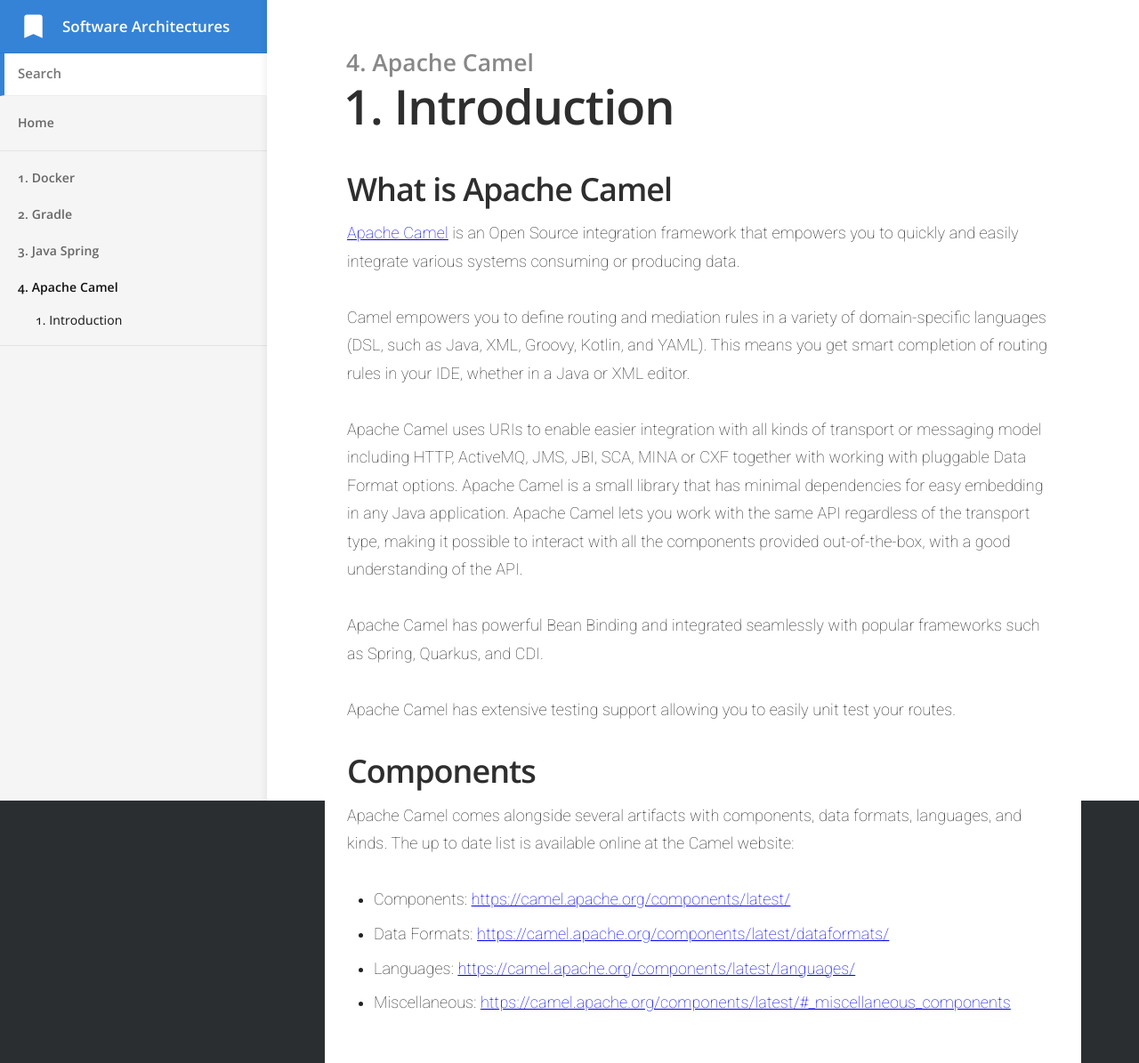
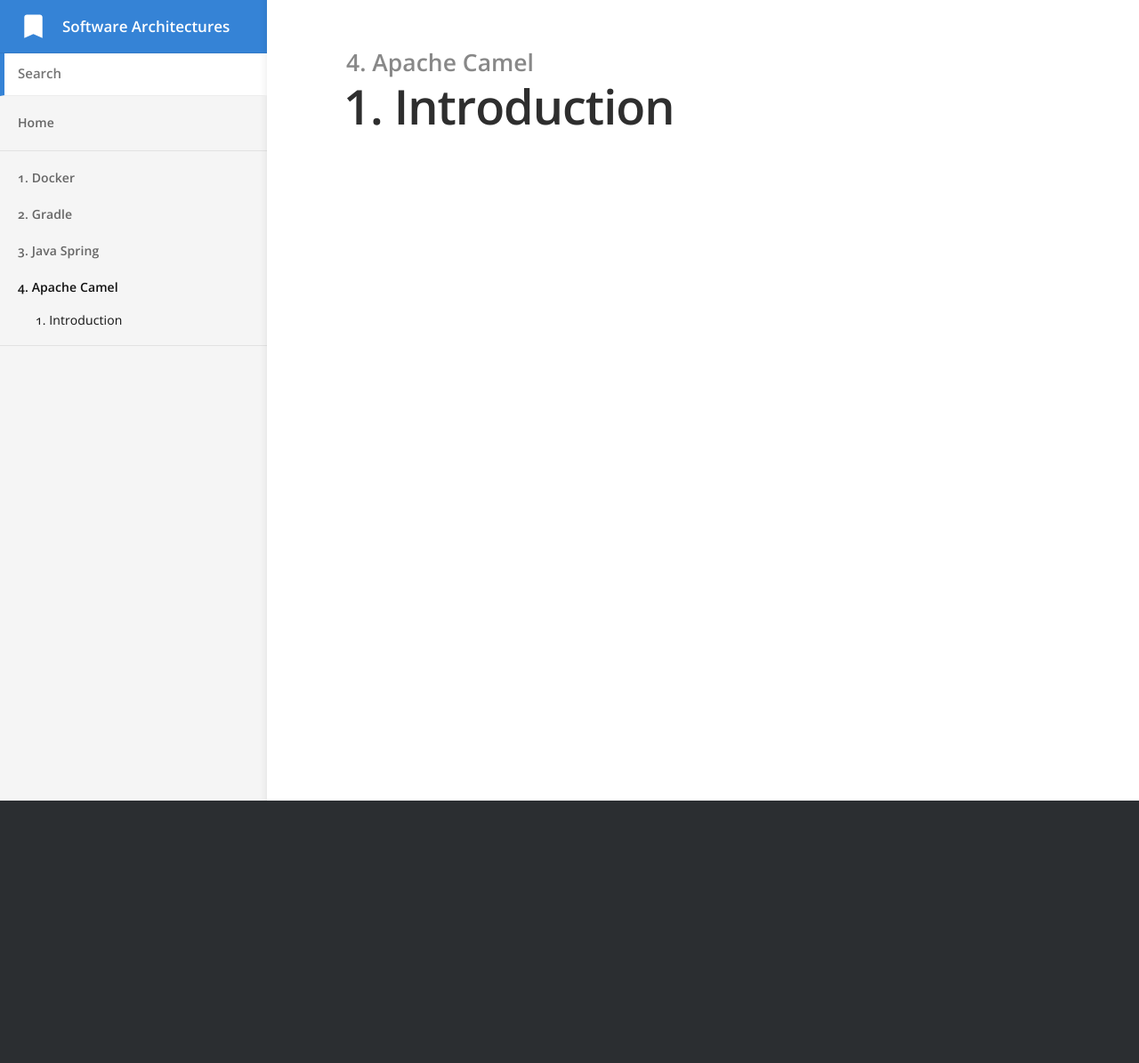
Before and after one commit to giacomozanatta/jekyll-test-1, a Jekyll site: the page built from _docs/camel/introduction.md, in a window 1280 px wide. Shown: the whole page at 89% size. Built offline with Jekyll 4.4.1, drawn with Linux system fonts in a browser that asks for light colours; after the commit the page ends 900 px from its top, so only the background shows below that.

Commit message:
camel
camel

```diff
--- a/_docs/camel/introduction.md
+++ b/_docs/camel/introduction.md
@@ -3,34 +3,3 @@ title: 1. Introduction
 category: 4. Apache Camel
 order: 1
 ---
-
-
-## What is Apache Camel
-
-[Apache Camel](https://camel.apache.org/) is an Open Source integration framework that empowers you to quickly and easily integrate various systems consuming or producing data.
-
-Camel empowers you to define routing and mediation rules in a variety of domain-specific languages (DSL, such as Java, XML, Groovy, Kotlin, and YAML). This means you get smart completion of routing rules in your IDE, whether in a Java or XML editor.
-
-Apache Camel uses URIs to enable easier integration with all kinds of
-transport or messaging model including HTTP, ActiveMQ, JMS, JBI, SCA, MINA
-or CXF together with working with pluggable Data Format options.
-Apache Camel is a small library that has minimal dependencies for easy embedding
-in any Java application. Apache Camel lets you work with the same API regardless of the
-transport type, making it possible to interact with all the components provided out-of-the-box,
-with a good understanding of the API.
-
-Apache Camel has powerful Bean Binding and integrated seamlessly with
-popular frameworks such as Spring, Quarkus, and CDI.
-
-Apache Camel has extensive testing support allowing you to easily
-unit test your routes.
-
-## Components
-
-Apache Camel comes alongside several artifacts with components, data formats, languages, and kinds.
-The up to date list is available online at the Camel website:
-
-* Components: <https://camel.apache.org/components/latest/>
-* Data Formats: <https://camel.apache.org/components/latest/dataformats/>
-* Languages: <https://camel.apache.org/components/latest/languages/>
-* Miscellaneous: <https://camel.apache.org/components/latest/#_miscellaneous_components>
```
